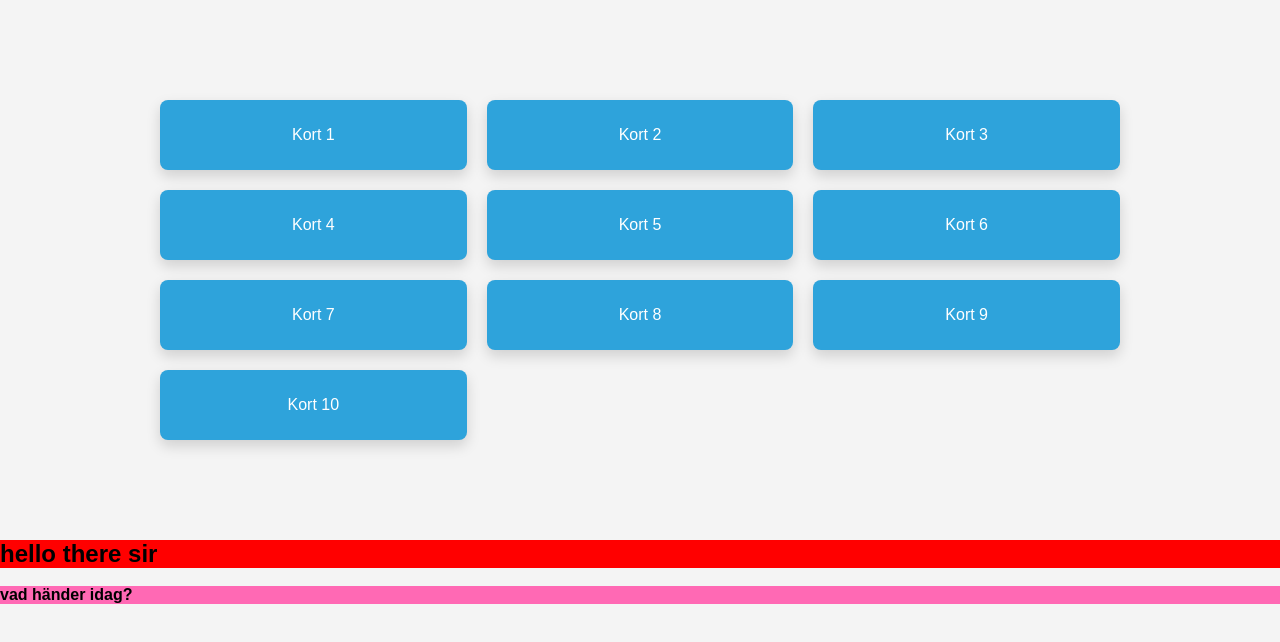
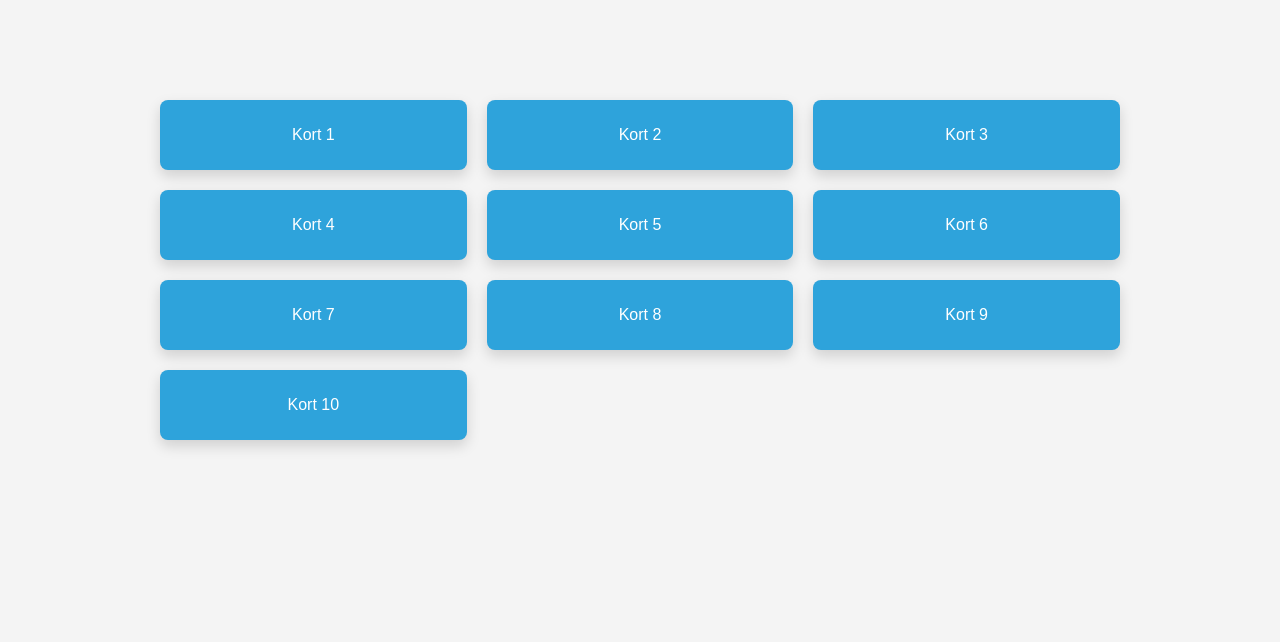
Before and after one commit to Rezito1/Responsive-Kort, a plain HTML site: page index.html in a window 1280 px wide. Drawn offline with Linux system fonts and the light colour scheme.

Commit message:
Tog bort both h2 och h4

```diff
--- a/index.html
+++ b/index.html
@@ -19,8 +19,5 @@
         <div class="card">Kort 9</div>
         <div class="card">Kort 10</div>
     </div>
-    <h2>hello there sir</h2>
-    <br>
-    <h4>vad händer idag?</h4>
 </body>
 </html>
```
